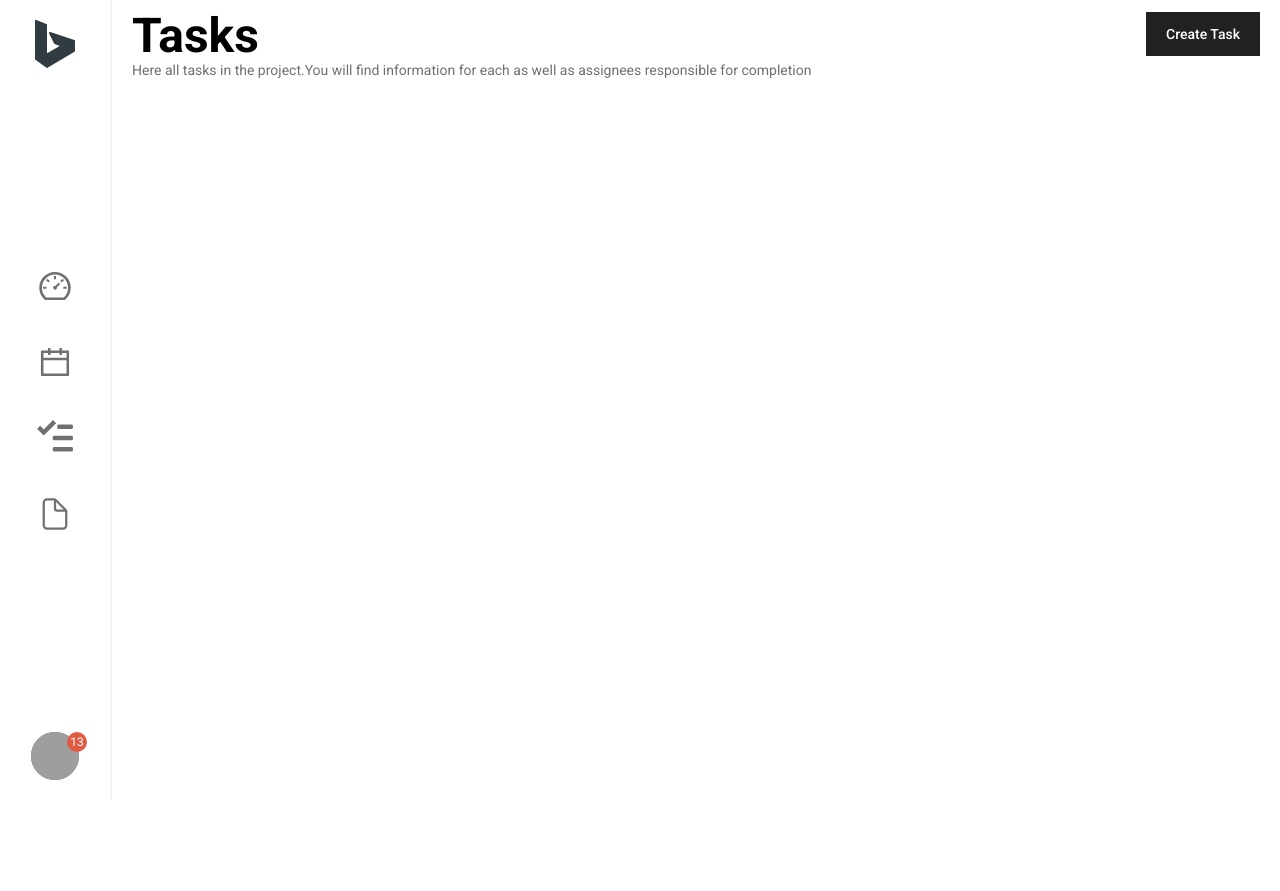
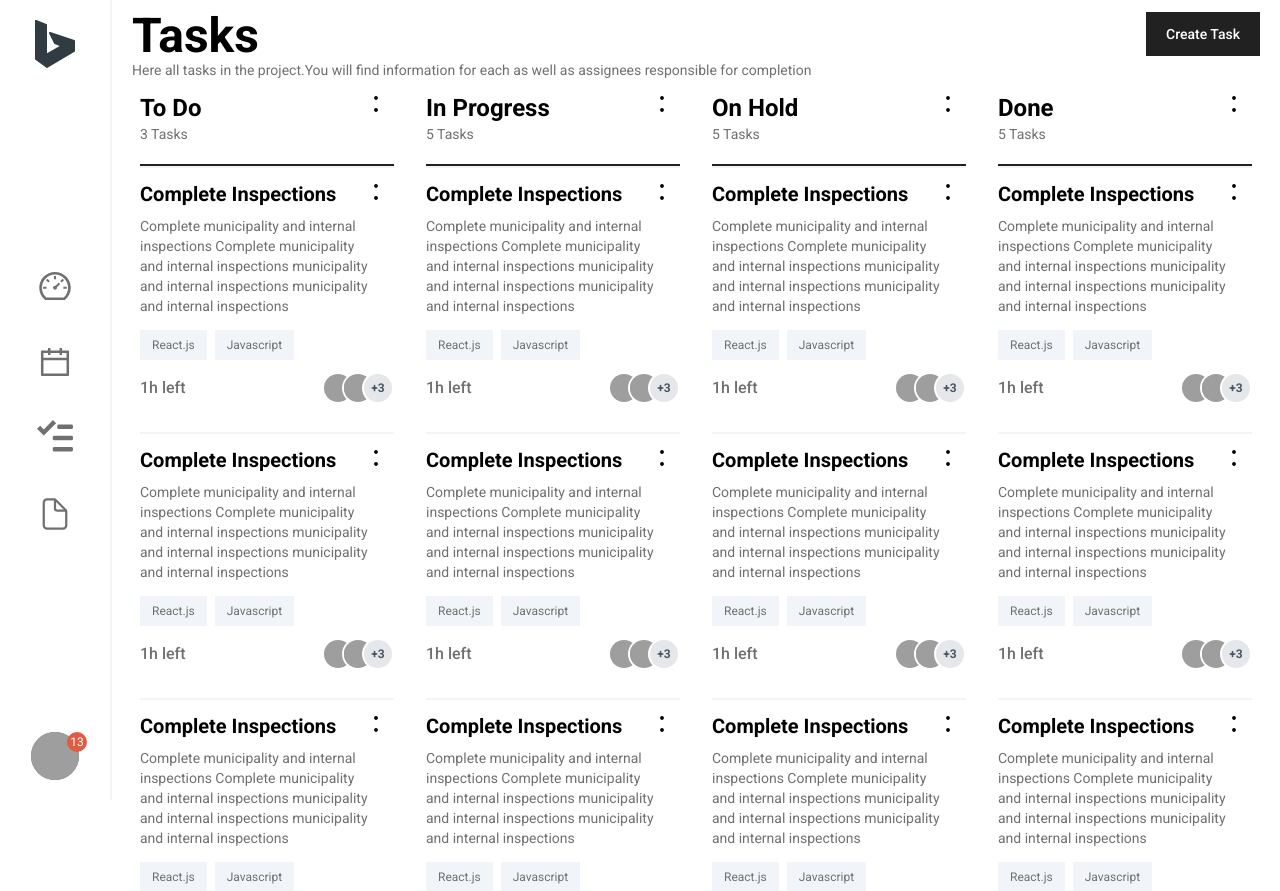
Before and after one commit to satya-ranjon/protask, a React (Vite) app: page / in a window 1280 px wide. Before the commit the page ends 800 px from the top, so only its background shows below. Built offline with nearby package versions, Linux system fonts and the light colour scheme; grey boxes are pictures that could not be loaded; the HTML template or start-up script is replaced by a standard one.

Commit message:
task design complite 80%

```diff
--- /dev/null
+++ b/src/data/taskStatus.jsx
@@ -0,0 +1,3 @@
+const taskStatus = {
+  status: "Start",
+};
--- a/src/index.css
+++ b/src/index.css
@@ -2,3 +2,16 @@
 @tailwind base;
 @tailwind components;
 @tailwind utilities;
+
+/* This will customize the vertical scrollbar */
+.task::-webkit-scrollbar {
+  width: 5px;
+}
+
+.task::-webkit-scrollbar-thumb {
+  background-color: #71706f;
+}
+
+.task::-webkit-scrollbar-thumb:hover {
+  background-color: #df5c43;
+}
--- /dev/null
+++ b/src/pages/task/SingleTask.jsx
@@ -0,0 +1,50 @@
+import React from "react";
+import TaskStatus from "./TaskStatus";
+import convertISOToCustomFormat from "../../utils/convertISOToCustomFormat";
+
+const SingleTask = () => {
+  return (
+    <div className="py-3 border-t-2 border-gray-100">
+      <div className=" flex justify-between items-start">
+        <div>
+          <h1 className=" font-semibold text-xl ">Complete Inspections</h1>
+          <p className=" text-sm  pt-2 pb-4 text-dark-light">
+            Complete municipality and internal inspections Complete municipality
+            and internal inspections municipality and internal inspections
+            municipality and internal inspections
+          </p>
+        </div>
+        <TaskStatus />
+      </div>
+      <span className=" bg-slate-100 text-xs font-normal text-dark-light p-2 px-3 mr-2">
+        React.js
+      </span>
+      <span className=" bg-slate-100 text-xs font-normal text-dark-light p-2 px-3 mr-2">
+        Javascript
+      </span>
+      <div className="flex justify-between w-full items-center py-4">
+        <p className=" text-dark-light text-base font-medium">
+          {/* {convertISOToCustomFormat("2023-07-25T13:54:26.324+00:00")} */}
+          {convertISOToCustomFormat("2023-07-30T19:17:05.222Z")}
+        </p>
+        <div className="flex">
+          <img
+            className="w-8 h-8 rounded-full border-2 border-white"
+            src="http://source.unsplash.com/100x100/?woman"
+            alt=""
+          />
+          <img
+            className="w-8 h-8 rounded-full border-2 border-white -ml-3"
+            src="http://source.unsplash.com/100x100/?woman"
+            alt=""
+          />
+          <span className="flex items-center justify-center font-semibold text-gray-600 text-xs w-8 h-8 rounded-full bg-gray-200 border-2 border-white -ml-3">
+            +3
+          </span>
+        </div>
+      </div>
+    </div>
+  );
+};
+
+export default SingleTask;
--- /dev/null
+++ b/src/pages/task/TaskGroup.jsx
@@ -0,0 +1,23 @@
+import React from "react";
+import TaskStatus from "./TaskStatus";
+
+const TaskGroup = ({ title, taskCount, children }) => {
+  return (
+    <div className="px-4">
+      <div className=" flex justify-between items-start pb-5 border-b-2 border-dark">
+        <div>
+          <h1 className=" text-2xl font-bold">{title}</h1>
+          <p className="text-sm text-dark-light">{taskCount} Tasks</p>
+        </div>
+        <TaskStatus />
+      </div>
+      <div
+        className="max-h-[39.6rem] sm:max-h-[45.3rem] 2xl:max-h-[40.7rem] overflow-scroll overflow-x-hidden
+      scroll-m-1 w-full task">
+        {children}
+      </div>
+    </div>
+  );
+};
+
+export default TaskGroup;
--- /dev/null
+++ b/src/pages/task/TaskStatus.jsx
@@ -0,0 +1,38 @@
+import React, { useState } from "react";
+import { TiTick } from "react-icons/ti";
+import { RxDotFilled } from "react-icons/rx";
+
+const TaskStatus = () => {
+  const [isOpen, setIsOpen] = useState(false);
+  const handleTask = () => {
+    setIsOpen((prv) => !prv);
+  };
+  return (
+    <div className="relative">
+      <div className="text-xs cursor-pointer mr-3" onClick={handleTask}>
+        <RxDotFilled />
+        <RxDotFilled />
+      </div>
+      {isOpen && (
+        <div className=" absolute bg-white right-0 shadow-[rgba(50,_50,_105,_0.15)_0px_2px_5px_0px,_rgba(0,_0,_0,_0.05)_0px_1px_1px_0px]">
+          <ul className=" w-max text-xs font-normal text-dark-light">
+            <li className=" cursor-pointer hover:text-primary duration-200 transition-colors  px-4 py-2 w-full flex justify-between text-primary items-center gap-3">
+              <span>Start</span> <TiTick />
+            </li>
+            <li className=" cursor-pointer hover:text-primary duration-200 transition-colors px-4 py-2 w-full flex justify-between items-center gap-3">
+              <span> In Progress</span> <TiTick />
+            </li>
+            <li className=" cursor-pointer hover:text-primary duration-200 transition-colors px-4 py-2 w-full flex justify-between items-center gap-3">
+              <span>On Hold</span> <TiTick />
+            </li>
+            <li className=" cursor-pointer hover:text-primary duration-200 transition-colors  px-4 py-2 w-full flex justify-between items-center gap-3">
+              <span>Done</span> <TiTick />
+            </li>
+          </ul>
+        </div>
+      )}
+    </div>
+  );
+};
+
+export default TaskStatus;
--- a/src/pages/task/Tasks.jsx
+++ b/src/pages/task/Tasks.jsx
@@ -1,5 +1,12 @@
 import React, { useEffect, useState } from "react";
 import { AiOutlinePlus } from "react-icons/ai";
+import { RxDotFilled } from "react-icons/rx";
+import { TiTick } from "react-icons/ti";
+import TaskStatus from "./TaskStatus";
+import convertISOToCustomFormat from "../../utils/convertISOToCustomFormat";
+import SingleTask from "./SingleTask";
+import TaskGroup from "./TaskGroup";
+
 const Tasks = () => {
   const [isMobile, setIsMobile] = useState(768 > window.innerWidth);
   console.log(isMobile);
@@ -39,6 +46,35 @@ const Tasks = () => {
           </button>
         </div>
       </div>
+
+      <div className="mx-3  2xl:mx-14 grid grid-cols-1 lg:grid-cols-2 xl:grid-cols-4 ">
+        <TaskGroup title="To Do" taskCount="3">
+          <SingleTask />
+          <SingleTask />
+          <SingleTask />
+        </TaskGroup>
+        <TaskGroup title="In Progress" taskCount="5">
+          <SingleTask />
+          <SingleTask />
+          <SingleTask />
+          <SingleTask />
+          <SingleTask />
+        </TaskGroup>
+        <TaskGroup title="On Hold" taskCount="5">
+          <SingleTask />
+          <SingleTask />
+          <SingleTask />
+          <SingleTask />
+          <SingleTask />
+        </TaskGroup>
+        <TaskGroup title="Done" taskCount="5">
+          <SingleTask />
+          <SingleTask />
+          <SingleTask />
+          <SingleTask />
+          <SingleTask />
+        </TaskGroup>
+      </div>
     </div>
   );
 };
--- /dev/null
+++ b/src/utils/convertISOToCustomFormat.js
@@ -0,0 +1,29 @@
+const convertISOToCustomFormat = (isoDateString) => {
+  try {
+    // Convert ISO time to Date object
+    const dateObject = new Date(isoDateString);
+    // Get the current time
+    const currentDate = new Date();
+
+    // Calculate the time difference in milliseconds
+    const timeDifference = currentDate - dateObject;
+
+    // Calculate the time difference in hours
+    const minuteDifference = parseInt(timeDifference / (1000 * 60));
+    const hoursDifference = parseInt(timeDifference / (1000 * 60 * 60));
+    const options = { year: "numeric", month: "short", day: "2-digit" };
+    const formattedDate = dateObject.toLocaleDateString("en-US", options);
+
+    if (minuteDifference < 60) {
+      return `${minuteDifference}m left`;
+    } else if (hoursDifference < 24) {
+      return `${hoursDifference}h left`;
+    } else {
+      return formattedDate;
+    }
+  } catch (error) {
+    return "Invalid date format. Please provide a valid ISO 8601 date string.";
+  }
+};
+
+export default convertISOToCustomFormat;
```
